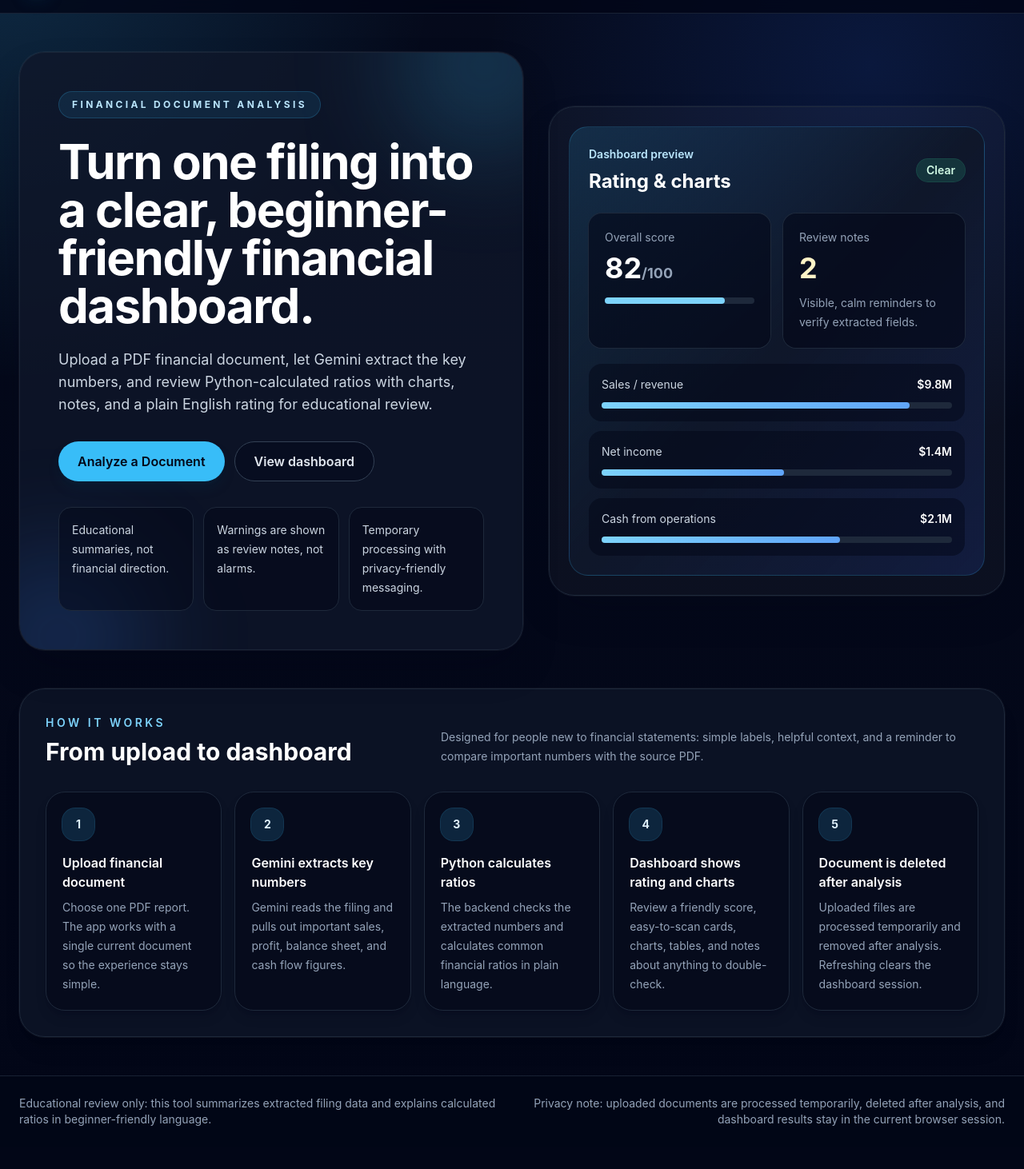
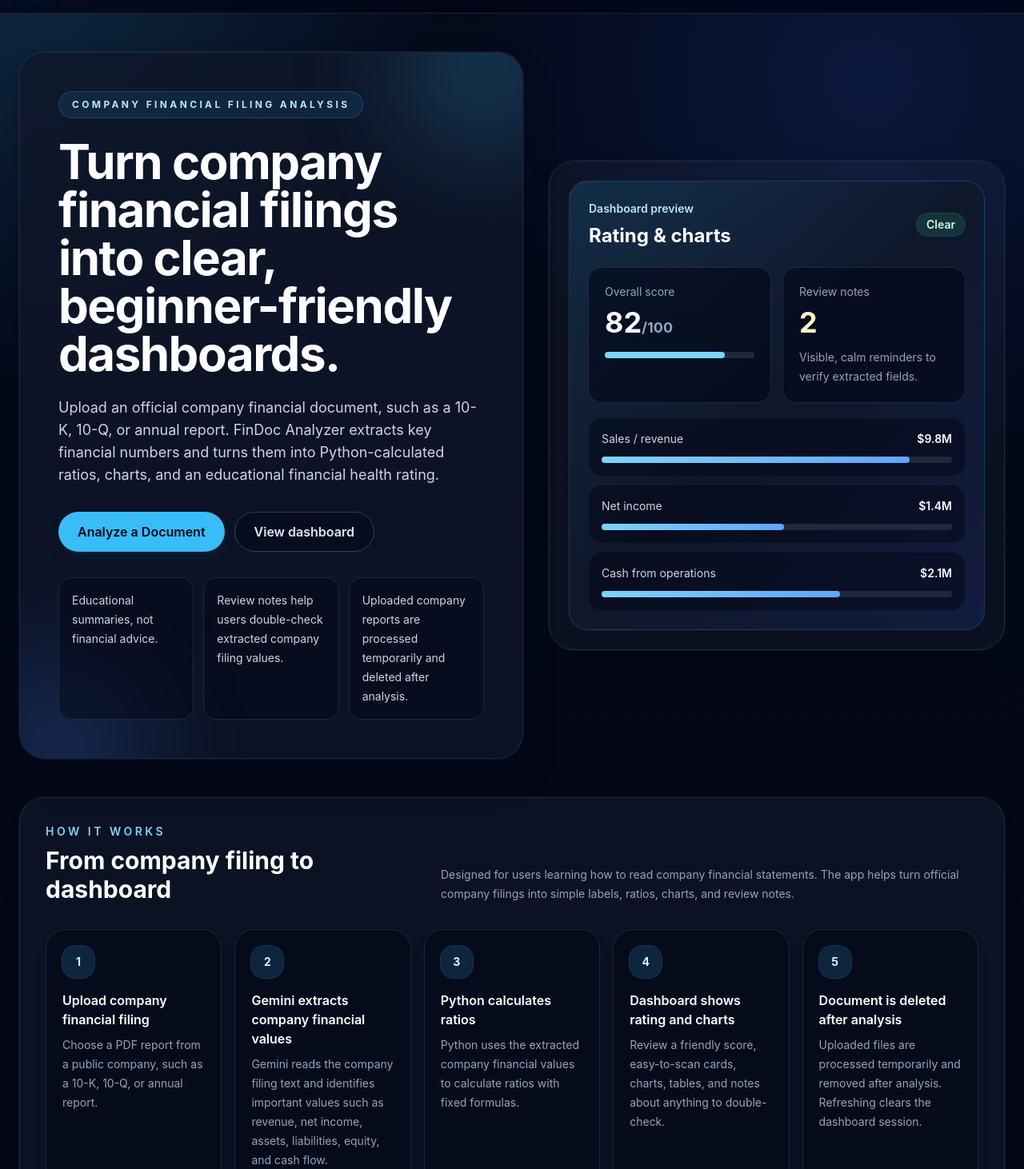
Before and after one commit to BioPlg/findoc-analyzer, a React (Vite) app in the folder frontend/: page / in a window 1280 px wide. Shown: the part 68-1530 px from the top of the page at 80% size. Before the commit the page ends 1502 px from the top, so only its background shows below. Built offline with nearby package versions, Linux system fonts and the light colour scheme; no server answers.

Commit message:
Update frontend filing-focused copy

```diff
--- a/frontend/src/components/Layout.tsx
+++ b/frontend/src/components/Layout.tsx
@@ -68,11 +68,11 @@ export function Layout({ children, currentRoute, onNavigate }: LayoutProps) {
       <footer className="relative z-10 border-t border-slate-800/80 bg-slate-950/90 px-4 py-6 text-sm text-slate-400 sm:px-6">
         <div className="mx-auto grid max-w-7xl gap-4 md:grid-cols-2">
           <p>
-            Educational review only: this tool summarizes extracted filing data
-            and explains calculated ratios in beginner-friendly language.
+            Educational review only: this tool summarizes extracted company filing data
+            and explains Python-calculated financial ratios in beginner-friendly language.
           </p>
           <p className="md:text-right">
-            Privacy note: uploaded documents are processed temporarily, deleted
+            Privacy note: uploaded company filings are processed temporarily, deleted
             after analysis, and dashboard results stay in the current browser session.
           </p>
         </div>
--- a/frontend/src/pages/HomePage.tsx
+++ b/frontend/src/pages/HomePage.tsx
@@ -7,19 +7,19 @@ interface HomePageProps {
 
 const workflowSteps = [
   {
-    title: "Upload financial document",
+    title: "Upload company financial filing",
     description:
-      "Choose one PDF report. The app works with a single current document so the experience stays simple.",
+      "Choose a PDF report from a public company, such as a 10-K, 10-Q, or annual report.",
   },
   {
-    title: "Gemini extracts key numbers",
+    title: "Gemini extracts company financial values",
     description:
-      "Gemini reads the filing and pulls out important sales, profit, balance sheet, and cash flow figures.",
+      "Gemini reads the company filing text and identifies important values such as revenue, net income, assets, liabilities, equity, and cash flow.",
   },
   {
     title: "Python calculates ratios",
     description:
-      "The backend checks the extracted numbers and calculates common financial ratios in plain language.",
+      "Python uses the extracted company financial values to calculate ratios with fixed formulas.",
   },
   {
     title: "Dashboard shows rating and charts",
@@ -34,9 +34,9 @@ const workflowSteps = [
 ];
 
 const trustMessages = [
-  "Educational summaries, not financial direction.",
-  "Warnings are shown as review notes, not alarms.",
-  "Temporary processing with privacy-friendly messaging.",
+  "Educational summaries, not financial advice.",
+  "Review notes help users double-check extracted company filing values.",
+  "Uploaded company reports are processed temporarily and deleted after analysis.",
 ];
 
 export function HomePage({ onNavigate }: HomePageProps) {
@@ -48,15 +48,13 @@ export function HomePage({ onNavigate }: HomePageProps) {
           <div className="absolute -bottom-24 -left-16 h-56 w-56 rounded-full bg-blue-500/20 blur-3xl" />
           <div className="relative">
             <p className="inline-flex rounded-full border border-sky-400/20 bg-sky-400/10 px-4 py-2 text-xs font-bold uppercase tracking-[0.28em] text-sky-200">
-              Financial document analysis
+              Company financial filing analysis
             </p>
             <h1 className="mt-6 max-w-4xl text-4xl font-bold tracking-tight text-white sm:text-5xl lg:text-6xl">
-              Turn one filing into a clear, beginner-friendly financial dashboard.
+              Turn company financial filings into clear, beginner-friendly dashboards.
             </h1>
             <p className="mt-6 max-w-2xl text-base leading-8 text-slate-300 sm:text-lg">
-              Upload a PDF financial document, let Gemini extract the key numbers,
-              and review Python-calculated ratios with charts, notes, and a plain
-              English rating for educational review.
+              Upload an official company financial document, such as a 10-K, 10-Q, or annual report. FinDoc Analyzer extracts key financial numbers and turns them into Python-calculated ratios, charts, and an educational financial health rating.
             </p>
             <div className="mt-8 flex flex-col gap-3 sm:flex-row">
               <button
@@ -138,11 +136,10 @@ export function HomePage({ onNavigate }: HomePageProps) {
             <p className="text-sm font-semibold uppercase tracking-[0.25em] text-sky-300">
               How it works
             </p>
-            <h2 className="mt-2 text-3xl font-bold text-white">From upload to dashboard</h2>
+            <h2 className="mt-2 text-3xl font-bold text-white">From company filing to dashboard</h2>
           </div>
           <p className="max-w-2xl text-sm leading-6 text-slate-400">
-            Designed for people new to financial statements: simple labels,
-            helpful context, and a reminder to compare important numbers with the source PDF.
+            Designed for users learning how to read company financial statements. The app helps turn official company filings into simple labels, ratios, charts, and review notes.
           </p>
         </div>
         <ol className="mt-8 grid gap-4 md:grid-cols-2 xl:grid-cols-5">
--- a/frontend/src/pages/UploadPage.tsx
+++ b/frontend/src/pages/UploadPage.tsx
@@ -19,7 +19,7 @@ interface DisplayError {
 }
 
 const TEMPORARY_PROCESSING_MESSAGE =
-  "Your document is processed temporarily and deleted after analysis.";
+  "Your company filing is processed temporarily and deleted after analysis.";
 
 function isPdfFile(file: File): boolean {
   const hasPdfName = file.name.toLowerCase().endsWith(".pdf");
@@ -163,11 +163,10 @@ export function UploadPage({ onAnalysisComplete, onNavigate }: UploadPageProps)
           Analyze a Document
         </p>
         <h1 className="mt-3 text-3xl font-bold tracking-tight text-white sm:text-4xl">
-          Upload one PDF financial report.
+          Upload one company financial filing.
         </h1>
         <p className="mt-4 text-base leading-7 text-slate-300">
-          We will process it in one temporary backend request, ask Gemini to find the key financial
-          numbers once, then use Python to calculate ratios for the dashboard.
+          Upload a PDF report from a public company, such as a 10-K, 10-Q, or annual report. The app processes the filing temporarily, asks Gemini to extract key financial values once, then uses Python to calculate ratios for the dashboard.
         </p>
 
         <div className="mt-6 rounded-3xl border border-sky-400/20 bg-sky-400/10 p-5 text-sm leading-6 text-sky-50">
@@ -177,7 +176,7 @@ export function UploadPage({ onAnalysisComplete, onNavigate }: UploadPageProps)
 
         <ol className="mt-6 space-y-3 text-sm leading-6 text-slate-300">
           {[
-            "Choose the PDF from your device.",
+            "Choose a company financial filing PDF from your device.",
             "Click Analyze to upload and process it in one secure request.",
             "Review the rating, charts, and gentle review notes on the dashboard.",
           ].map((item, index) => (
@@ -222,10 +221,10 @@ export function UploadPage({ onAnalysisComplete, onNavigate }: UploadPageProps)
               ↥
             </span>
             <span className="mt-5 block break-words text-lg font-semibold text-white">
-              {selectedFile ? selectedFile.name : "Drag and drop a PDF here"}
+              {selectedFile ? selectedFile.name : "Drag and drop a company filing PDF here"}
             </span>
             <span className="mt-2 block text-sm leading-6 text-slate-400">
-              Or choose a PDF from your device. Only .pdf files are accepted.
+              Only PDF company financial reports, such as 10-K, 10-Q, or annual reports, are supported.
             </span>
             <input
               ref={fileInputRef}
```
